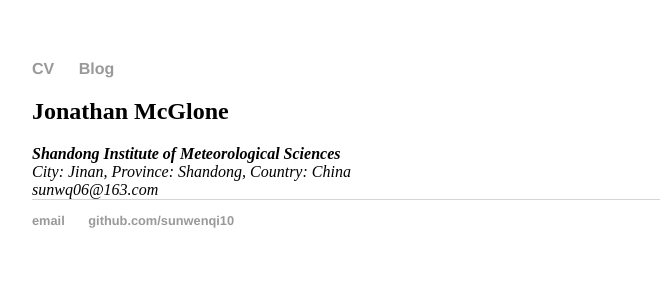
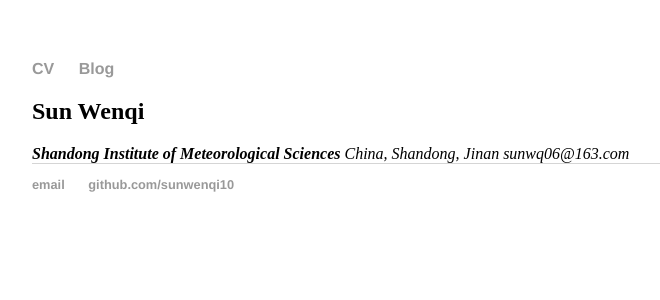
Before and after one commit to sunwenqi10/sunwenqi10.github.io, a Jekyll site: the page built from index.html, in a window 1280 px wide. Shown: the top 300 px of the page, without its empty margins (160-820 px from the left). Built offline with Jekyll 4.4.1, drawn with Linux system fonts in a browser that asks for light colours.

Commit message:
Update index.html

```diff
--- a/index.html
+++ b/index.html
@@ -4,11 +4,11 @@ title: Sun Wenqi's Blog
 ---
 <div class="cv">
 	<div itemscope="" itemtype="http://data-vocabulary.org/Person">
-		<span itemprop="name"><h2>Jonathan McGlone</h2></span>
+		<span itemprop="name"><h2>Sun Wenqi</h2></span>
 		<address>
-		        <span itemprop="affiliation"><strong>Shandong Institute of Meteorological Sciences</strong><br></span>
-			<span itemprop="affiliation">City: Jinan, Province: Shandong, Country: China<br></span>
-			<span class="obfuscate">sunwq06@163.com</span>
+		        <span itemprop="affiliation"><strong>Shandong Institute of Meteorological Sciences</strong></span>
+			<span itemprop="affiliation">China, Shandong, Jinan</span>
+			<span itemprop="affiliation">sunwq06@163.com</span>
 		</address>
 	</div>
 </div>
```
